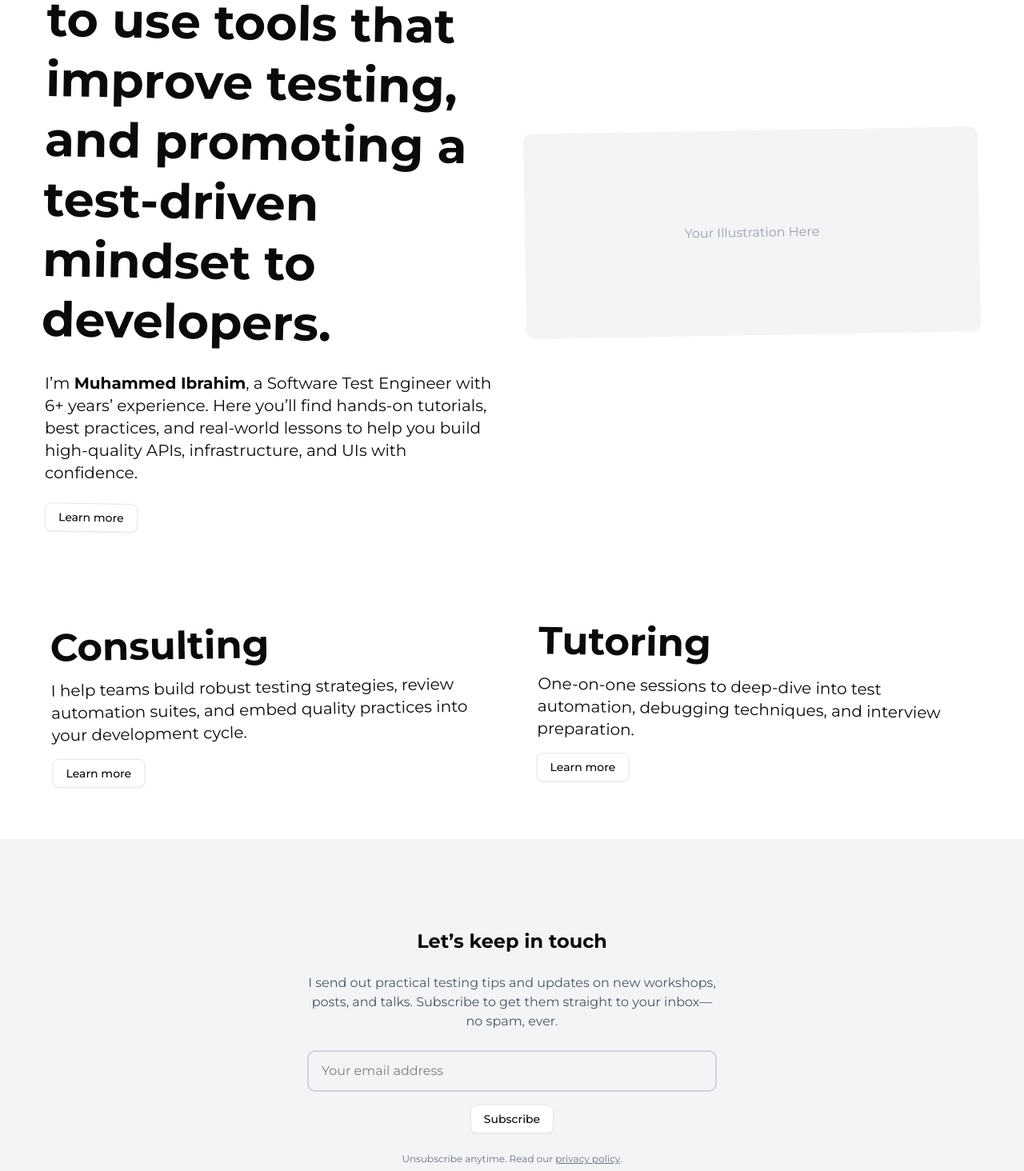
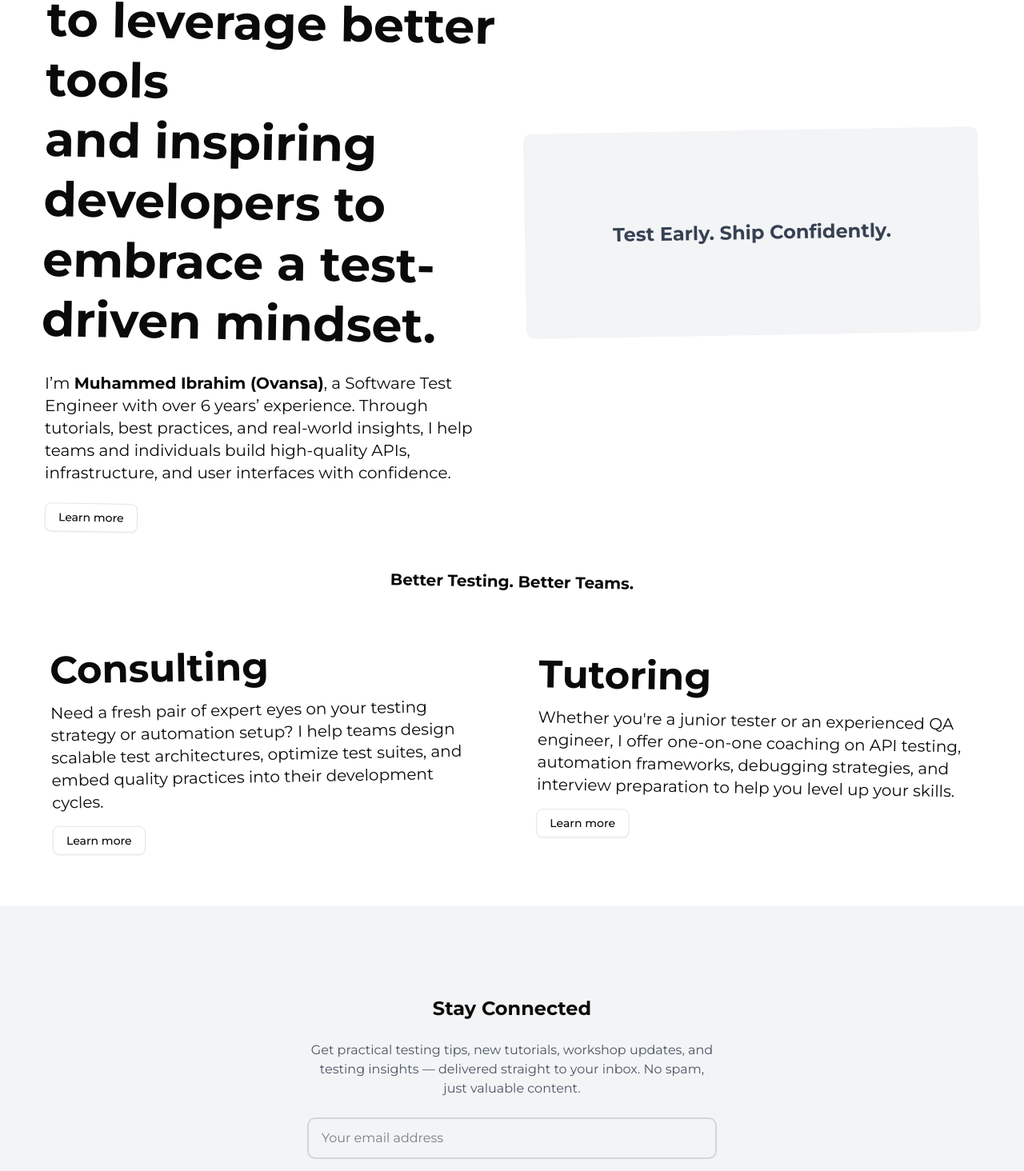
Before and after one commit to ovansa/ovansa_personal_blog, a Next.js app: page / in a window 1280 px wide. Shown: the part 276-1740 px from the top of the page at 80% size. Built offline with nearby package versions, Linux system fonts and the light colour scheme.

Commit message:
chore: Home page in progress

```diff
--- a/app/page.tsx
+++ b/app/page.tsx
@@ -13,15 +13,14 @@ export default function Home() {
           <div className='grid grid-cols-1 md:grid-cols-2 gap-8 items-center'>
             <div className='space-y-6'>
               <h1 className='text-5xl font-extrabold leading-tight xl:text-6xl rotate-1'>
-                Teaching testers to use tools that improve testing,
+                Teaching testers to leverage better tools
                 <br />
-                and promoting a test-driven mindset to developers.
+                and inspiring developers to embrace a test-driven mindset.
               </h1>
               <p className='text-lg md:text-xl'>
-                I’m <strong>Muhammed Ibrahim</strong>, a Software Test Engineer
-                with 6+ years’ experience. Here you’ll find hands-on tutorials,
-                best practices, and real-world lessons to help you build
-                high-quality APIs, infrastructure, and UIs with confidence.
+                I’m <strong>Muhammed Ibrahim (Ovansa)</strong>, a Software Test Engineer
+                with over 6 years’ experience. Through tutorials, best practices, and real-world insights,
+                I help teams and individuals build high-quality APIs, infrastructure, and user interfaces with confidence.
               </p>
               <Link
                 href='/about'
@@ -33,41 +32,28 @@ export default function Home() {
                 Learn more
               </Link>
             </div>
-            <div className='relative w-full h-64 bg-gray-100 dark:bg-gray-800 -rotate-1 rounded-lg flex items-center justify-center'>
-              {/* Placeholder for illustration */}
-              <span className='text-gray-400 dark:text-gray-600'>
-                Your Illustration Here
-              </span>
+
+            <div className="relative w-full h-64 bg-gray-100 dark:bg-gray-800 -rotate-1 rounded-lg flex items-center justify-center">
+                <span className="text-2xl font-bold text-gray-700 dark:text-gray-400">
+                 Test Early. Ship Confidently.
+                </span>
             </div>
+
           </div>
         </MaxWidthWrapper>
+
+        {/* Sub-hero punchline */}
+        <div className='text-center mt-12'>
+          <p className='text-xl font-semibold rotate-1'>
+            Better Testing. Better Teams.
+          </p>
+        </div>
       </section>
 
       {/* Services */}
       <section className='py-5 px-16'>
         <MaxWidthWrapper>
           <div className='grid grid-cols-1 md:grid-cols-2 gap-16'>
-            {/* Workshops */}
-            {/* <div className='flex flex-col md:flex-row items-center gap-6'>
-              <div className='rotate-1'>
-                <h2 className='text-4xl md:text-5xl font-bold mb-4'>
-                  Workshops
-                </h2>
-                <p className='text-lg md:text-xl mb-4'>
-                  Hands-on API and test automation workshops using Postman,
-                  Cypress, and more. Learn by doing, not just by watching.
-                </p>
-                <Link
-                  href='/workshops'
-                  className={
-                    buttonVariants({ variant: 'outline' }) +
-                    ' inline-block -rotate-1'
-                  }
-                >
-                  Learn more
-                </Link>
-              </div>
-            </div> */}
             {/* Consulting */}
             <div className='flex flex-col md:flex-row-reverse items-center gap-6'>
               <div className='-rotate-1'>
@@ -75,9 +61,9 @@ export default function Home() {
                   Consulting
                 </h2>
                 <p className='text-lg md:text-xl mb-4'>
-                  I help teams build robust testing strategies, review
-                  automation suites, and embed quality practices into your
-                  development cycle.
+                  Need a fresh pair of expert eyes on your testing strategy or automation setup?
+                  I help teams design scalable test architectures, optimize test suites,
+                  and embed quality practices into their development cycles.
                 </p>
                 <Link
                   href='/consulting'
@@ -90,6 +76,7 @@ export default function Home() {
                 </Link>
               </div>
             </div>
+
             {/* Tutoring */}
             <div className='flex flex-col md:flex-row items-center gap-6'>
               <div className='rotate-1'>
@@ -97,8 +84,9 @@ export default function Home() {
                   Tutoring
                 </h2>
                 <p className='text-lg md:text-xl mb-4'>
-                  One-on-one sessions to deep-dive into test automation,
-                  debugging techniques, and interview preparation.
+                  Whether you&apos;re a junior tester or an experienced QA engineer,
+                  I offer one-on-one coaching on API testing, automation frameworks,
+                  debugging strategies, and interview preparation to help you level up your skills.
                 </p>
                 <Link
                   href='/tutoring'
@@ -111,27 +99,6 @@ export default function Home() {
                 </Link>
               </div>
             </div>
-            {/* Talks */}
-            {/* <div className='flex flex-col md:flex-row-reverse items-center gap-6'>
-              <div className='-rotate-1'>
-                <h2 className='text-4xl md:text-5xl font-bold mb-4'>
-                  Conference Talks
-                </h2>
-                <p className='text-lg md:text-xl mb-4'>
-                  Keynotes and technical sessions on testing, tooling, and
-                  quality culture—delivered worldwide.
-                </p>
-                <Link
-                  href='/speaking'
-                  className={
-                    buttonVariants({ variant: 'outline' }) +
-                    ' inline-block rotate-1'
-                  }
-                >
-                  Learn more
-                </Link>
-              </div>
-            </div> */}
           </div>
         </MaxWidthWrapper>
       </section>
@@ -140,11 +107,9 @@ export default function Home() {
       <section className='bg-gray-100 dark:bg-gray-800 py-16'>
         <MaxWidthWrapper>
           <div className='mx-auto max-w-lg text-center space-y-6'>
-            <h2 className='text-2xl font-semibold'>Let’s keep in touch</h2>
+            <h2 className='text-2xl font-semibold'>Stay Connected</h2>
             <p className='text-gray-600 dark:text-gray-400'>
-              I send out practical testing tips and updates on new workshops,
-              posts, and talks. Subscribe to get them straight to your inbox—no
-              spam, ever.
+              Get practical testing tips, new tutorials, workshop updates, and testing insights — delivered straight to your inbox. No spam, just valuable content.
             </p>
             <form className='space-y-4'>
               <input
```
